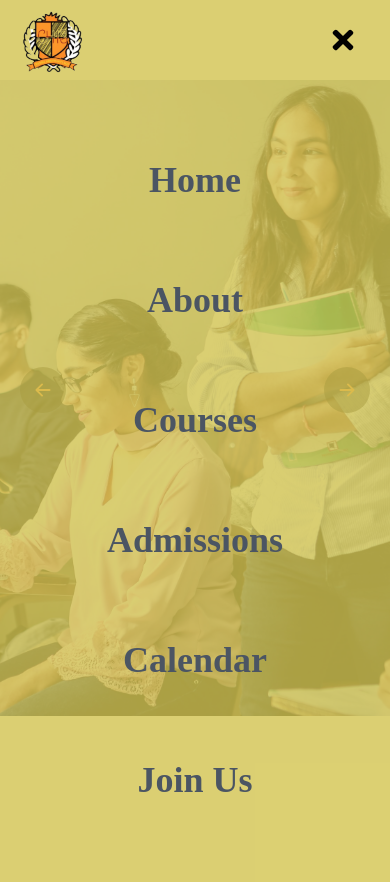
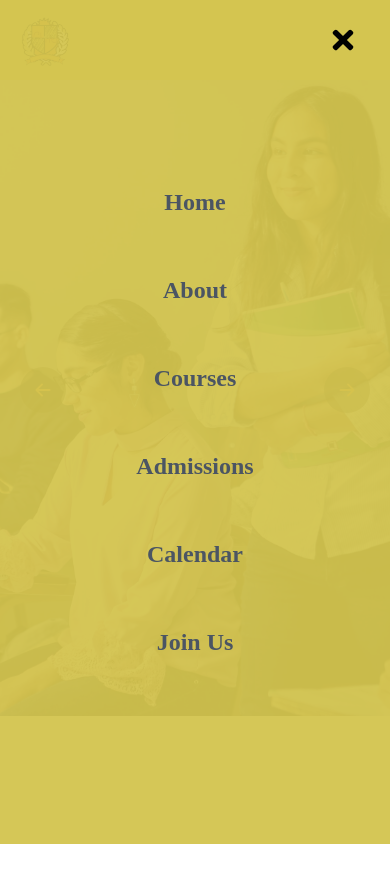
Before and after one commit to gitdela/cs-school, a React (Create React App) app: page / in a window 390 px wide. Both pictures are taken after a click on the element 343 px from the left and 40 px from the top of the page. Shown: the top 882 px of the page. After the commit the page ends 844 px from the top, so only its background shows below. Built offline with nearby package versions, Linux system fonts and the light colour scheme; the HTML template or start-up script is replaced by a standard one.

Commit message:
Fix responsiveness

```diff
--- a/src/App.js
+++ b/src/App.js
@@ -6,7 +6,7 @@ import Hero from './Components/Hero';
 function App() {
   return (
     <div>
-      <TopBar />
+      {/* <TopBar /> */}
       <NavBar />
       <Hero />
     </div>
--- a/src/Components/Hero.jsx
+++ b/src/Components/Hero.jsx
@@ -39,14 +39,6 @@ const Hero = () => {
     setCurrentIndex(newIndex);
   };
 
-  useEffect(() => {
-    // Preload images
-    slides.forEach((slide) => {
-      const image = new Image();
-      image.src = slide.url;
-    });
-  }, [slides]);
-
   return (
     <div className='group h-[780px] w-screen py-16 pt-20 relative'>
       <img
--- a/src/Components/NavBar.jsx
+++ b/src/Components/NavBar.jsx
@@ -31,9 +31,9 @@ const NavBar = () => {
     },
   ];
   return (
-    <nav className='w-full absolute text-black bg-customYellow/80 z-10'>
+    <nav className='w-full fixed text-black bg-customYellow/80 z-10'>
       <div className='max-w-screen-xl mx-auto flex h-20 justify-between items-center px-4'>
-        <img src={BrandName} className='h-full' alt='' />
+        <img src={BrandName} className='h-4/5' alt='' />
         <ul className='hidden lg:flex px-4'>
           {links.map(({ id, link }) => (
             <li
@@ -56,11 +56,11 @@ const NavBar = () => {
         {/* {mobile menu} */}
       </div>
       {!nav && (
-        <ul className='flex flex-col bg-customYellow/80 space-y-12 justify-start items-center absolute left-0 right-0 h-screen w-full ease-in px-4 py-16'>
+        <ul className='flex flex-col bg-customYellow/95 justify-center items-center absolute inset-0 h-screen w-full px-4 xxs:space-y-6'>
           {links.map(({ id, link }) => (
             <li
               key={id}
-              className='capitalize font-bold text-gray-600 text-4xl'
+              className='capitalize font-bold text-base text-gray-600 xxs:text-xl xs:text-2xl sm:text-4xl '
             >
               <a href='/' className='hover:text-customOrange'>
                 {link}
--- a/tailwind.config.js
+++ b/tailwind.config.js
@@ -2,6 +2,15 @@
 module.exports = {
   content: ['./src/**/*.{js,jsx,ts,tsx}'],
   theme: {
+    screens: {
+      xxs: '350px',
+      xs: '380px',
+      sm: '640px',
+      md: '768px',
+      lg: '1024px',
+      xl: '1280px',
+      '2xl': '1536px',
+    },
     extend: {
       colors: {
         customYellow: '#d3c44f',
```
